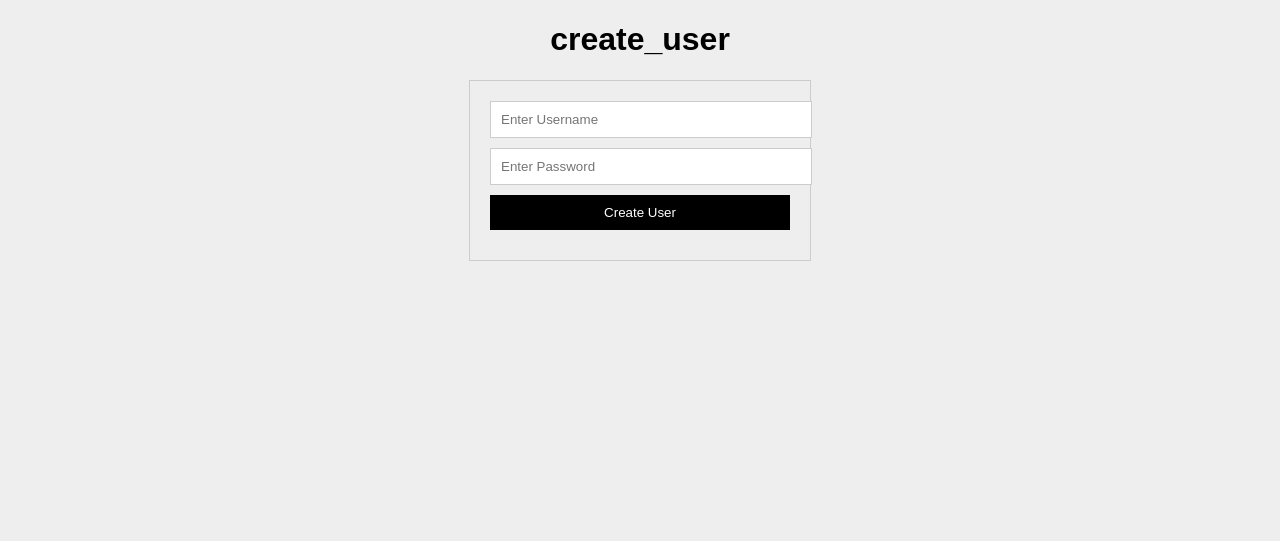
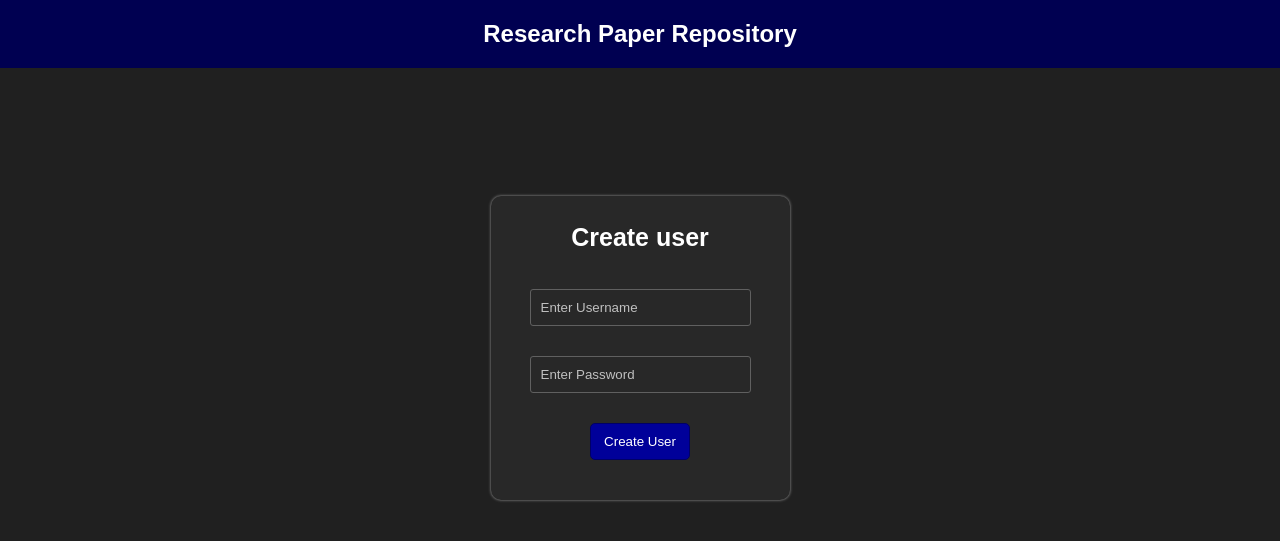
Before and after one commit to Srujan-rai/Research_paper_repository_management_system, a Flask app: template Templates/create_user.html in a window 1280 px wide. Shown: the top 541 px of the page. Run offline with Flask 3, Linux system fonts and the light colour scheme; the template is opened without the code that fills it, so the values that code supplies are empty.

Commit message:
create user page styled

```diff
--- a/Templates/create_user.html
+++ b/Templates/create_user.html
@@ -5,36 +5,79 @@
   <style>
     body {
       font-family: Arial, sans-serif;
-      background-color: #eee;
+      background-color: #202020;
+      color: #ffffff;
+      margin:0;
     }
+
+    h2{
+      text-align: center;
+      background-color: #000051;
+      margin: 0;
+      width: max-screen;
+      position: relative;
+      top: 0;
+      padding: 20px;
+  }
 
     h1 {
       text-align: center;
+      font-size: 25px;
     }
 
     form {
-      width: 300px;
+      background: #282828;
+      width: max-content;
+      height: max-content;
       margin: 0 auto;
-      padding: 20px;
-      border: 1px solid #ccc;
+      padding: 50px;
+      margin-top: 10%;
+      padding-bottom: 30px;
+      padding-top:10px;
+      box-shadow: 0px 0px 3px #a0a0a0;
       margin-bottom: 20px;
+      display: flex;
+      flex-direction: column;
+      row-gap: 20px;
+      align-items: center;
+      border-radius: 10px;
+      transition: 0.2s
+    }
+
+    form:hover{
+      box-shadow: 0px 0px 4px #a0a0a0;
     }
 
     input {
       width: 100%;
       padding: 10px;
       margin-bottom: 10px;
-      border: 1px solid #ccc;
+      background: none;
+      border: none;
+      color:#c0c0c0;
+      outline: none;
+      border:solid 1px #606060;
+      border-radius: 3px;
+    }
+
+    input::placeholder{
+
+      color: #c0c0c0;
     }
 
     button {
-      width: 100%;
-      background-color: #000;
+      width: 50%;
+      border-radius: 5px;
+      background-color: #000099;
       color: #fff;
       padding: 10px;
       margin-bottom: 10px;
-      border: none;
+      border: solid 1px #000066;
       cursor: pointer;
+      transition: 0.1s;
+    }
+    button:hover{
+      background-color: #0000a1;
     }
 
     .create-user-form {
@@ -47,8 +90,9 @@
   </style>
 </head>
 <body>
-  <h1>create_user</h1>
+  <h2>Research Paper Repository</h2>
   <form action="/create_user" method="post">
+  <h1>Create user</h1>
     <input type="text" name="new_username" placeholder="Enter Username">
     <input type="password" name="new_password" placeholder="Enter Password">
     <button class="button3" type="submit">Create User</button>
```
